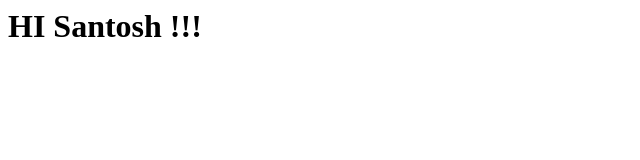
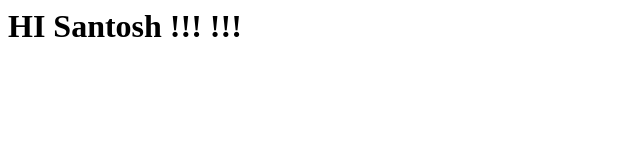
Before and after one commit to santosh-akiri/Hellogit, a plain HTML site: page index.html in a window 1280 px wide. Shown: the full height of the page, 0-640 px from the left. Drawn offline with Linux system fonts and the light colour scheme.

Commit message:
Initial commit

```diff
--- a/index.html
+++ b/index.html
@@ -5,7 +5,7 @@
 </head>
 
 <body>
-<h1>  HI Santosh !!! </h1>
+<h1>  HI Santosh !!! !!!</h1>
 </body>
 
 </html>
```
